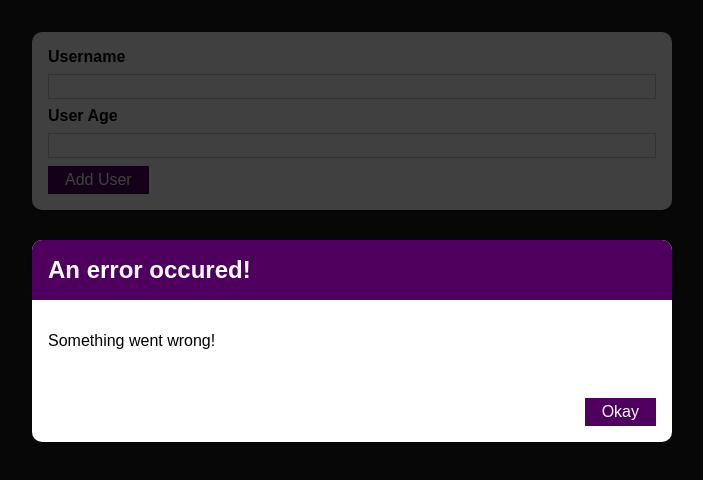
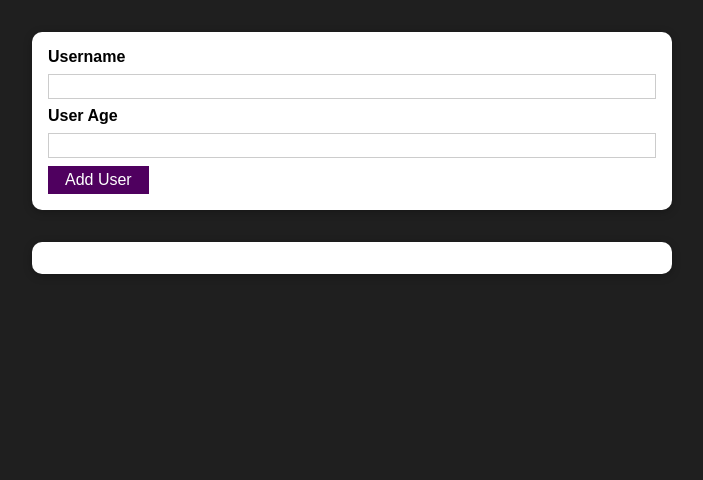
Before and after one commit to Suxrob9966/practice-project, a React (Create React App) app: page / in a window 1280 px wide. Shown: the top 480 px of the page, without its empty margins (288-991 px from the left). Built offline with nearby package versions, Linux system fonts and the light colour scheme.

Commit message:
managing the error state

```diff
--- a/src/components/UI/ErrorModal.js
+++ b/src/components/UI/ErrorModal.js
@@ -6,7 +6,7 @@
 const ErrorModal = (props) => {
   return (
     <div>
-      <div className={styles.backdrop} />
+      <div className={styles.backdrop} onClick={props.onConfirm} />
       <Card className={styles.modal}>
         <header className={styles.header}>
           <h2>{props.title}</h2>
@@ -15,7 +15,7 @@
           <p>{props.message}</p>
         </div>
         <footer className={styles.actions}>
-          <Button>Okay</Button>
+          <Button onClick={props.onConfirm}>Okay</Button>
         </footer>
       </Card>
     </div>
--- a/src/components/Users/AddUser.js
+++ b/src/components/Users/AddUser.js
@@ -7,19 +7,28 @@
 const AddUser = (props) => {
   const [enteredUsername, setEnteredUsername] = useState("");
   const [enteredAge, setEnteredAge] = useState("");
+  const [error, setError] = useState();
 
   const addUserHandler = (event) => {
     event.preventDefault();
     if (enteredUsername.trim().length === 0 || enteredAge.trim().length === 0) {
+      setError({
+        title: "Invalid input",
+        message: "Please enter a valid name and age (non-empty values)",
+      });
       return;
     }
 
     if (+enteredAge < 1) {
+      setError({
+        title: "Invalid age",
+        message: "Please enter a valid age ( > 0)",
+      });
       return;
     }
 
     props.onAddUser(enteredUsername, enteredAge);
-    console.log(enteredUsername, enteredAge);
+    // console.log(enteredUsername, enteredAge);
     setEnteredUsername("");
     setEnteredAge("");
   };
@@ -31,9 +40,19 @@
     setEnteredAge(event.target.value);
   };
 
+  const errorHandler = () => {
+    setError(null);
+  };
+
   return (
     <div>
-      <ErrorModal title="An error occured!" message="Something went wrong!" />
+      {error && (
+        <ErrorModal
+          title={error.title}
+          message={error.message}
+          onConfirm={errorHandler}
+        />
+      )}
       <Card className={styles.input}>
         <form onSubmit={addUserHandler}>
           <label htmlFor="username">Username</label>
@@ -47,7 +66,6 @@
           <input
             id="age"
             type="number"
-            min="1"
             onChange={ageChangeHandler}
             value={enteredAge}
           />
```
